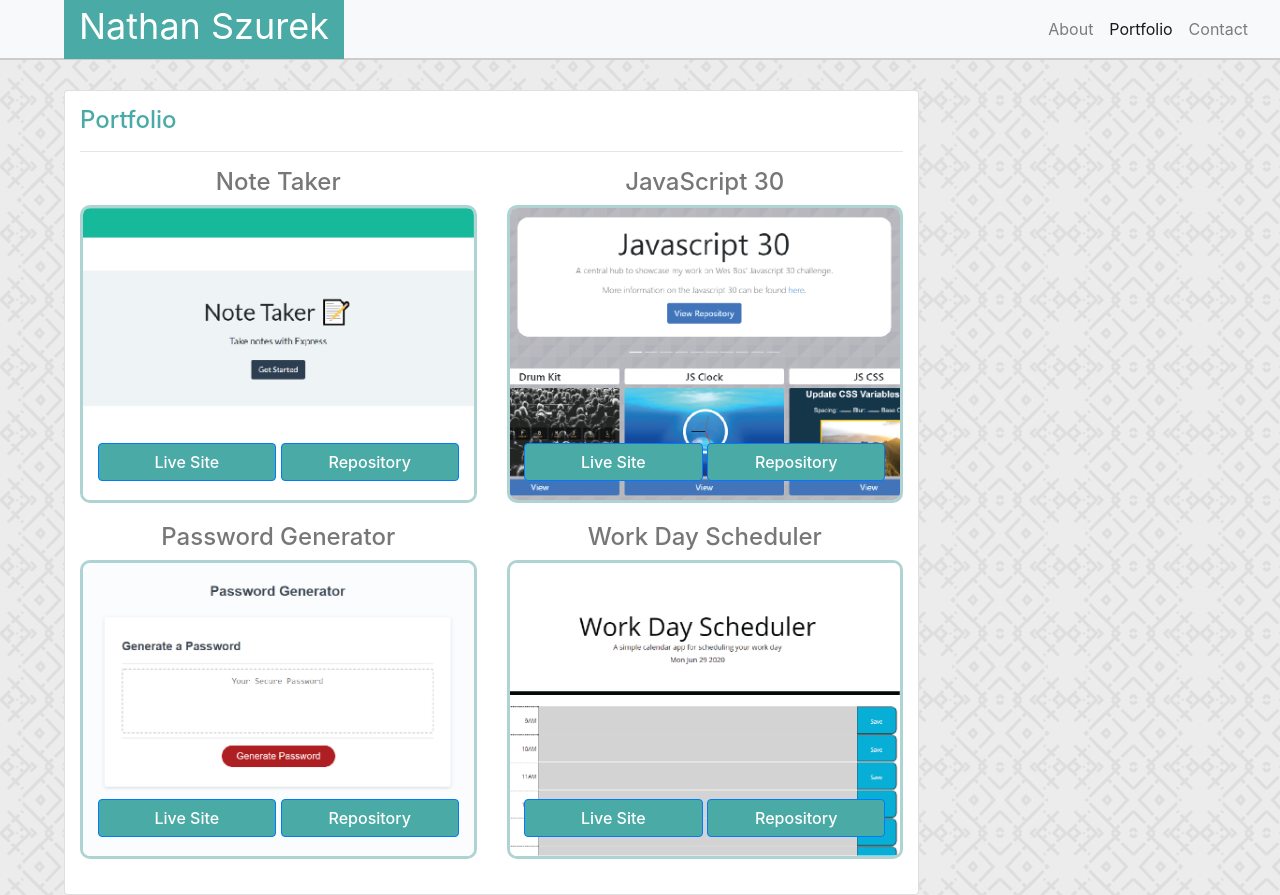
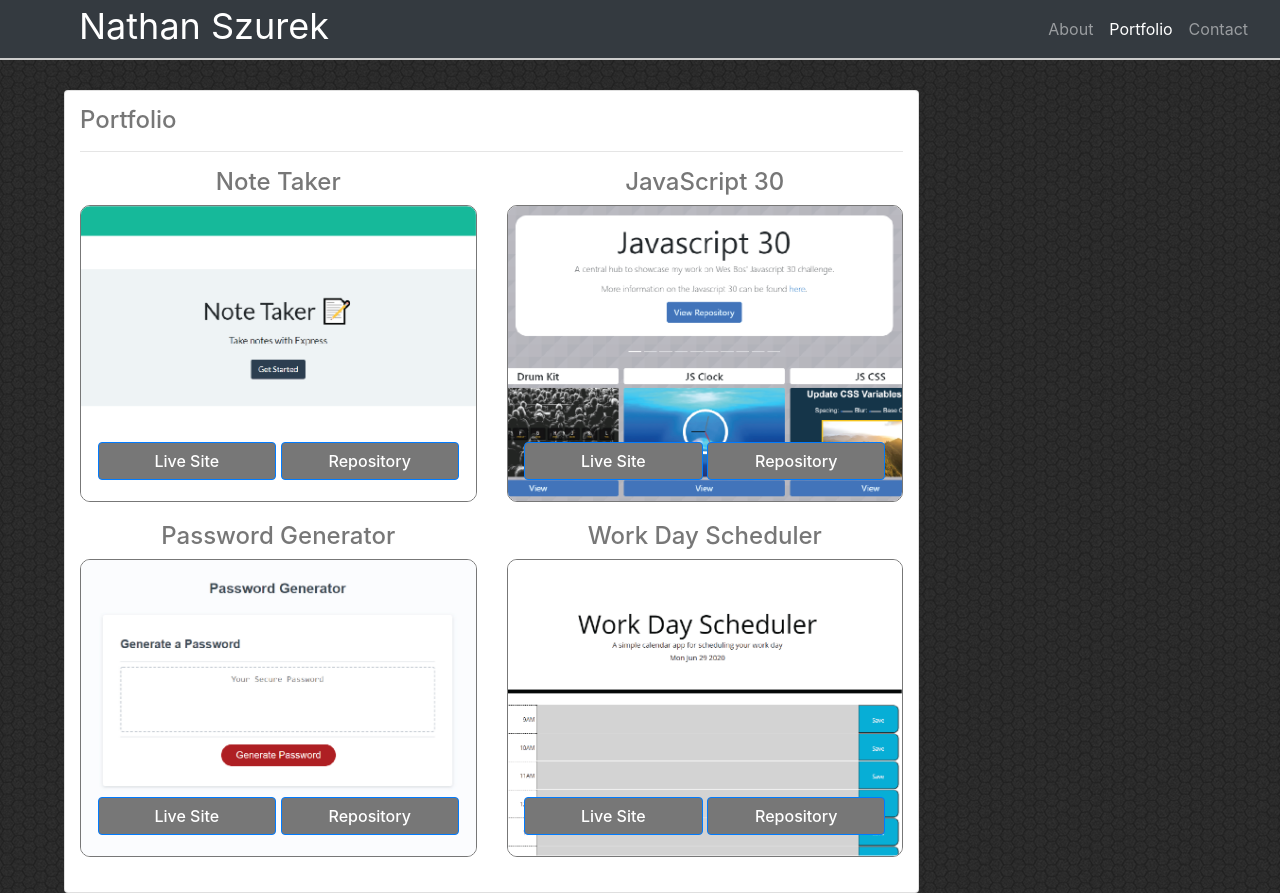
Before and after one commit to NathanSzu/ResponsivePortfolio, a plain HTML site: page portfolio.html in a window 1280 px wide. Drawn offline with nearby package versions, Linux system fonts and the light colour scheme.

Commit message:
Re-themed the website

```diff
--- a/portfolio.html
+++ b/portfolio.html
@@ -11,7 +11,7 @@
     <link rel="stylesheet" href="style.css">
   </head>
   <body>
-        <nav class="navbar flex-row-reverse navbar-expand navbar-light bg-light">
+        <nav class="navbar flex-row-reverse navbar-expand navbar-dark bg-dark">
           <div class="brand">
               <span class="brand-text">Nathan Szurek</span>
           </div>
--- a/style.css
+++ b/style.css
@@ -1,7 +1,7 @@
 /* Site defaults. */
 
 body {
-    background-image: url(Assets/herringbone.png);
+    background-image: url(Assets/dark-honeycomb.png);
 }
 
  /* Regular font color */
@@ -12,7 +12,7 @@ body {
 
 /* Regular heading color. */
 .h {
-    color: #4aaaa5;
+    color: #777;
 }
 
 ul {
@@ -53,7 +53,6 @@ nav {
     left: 5%;
     float: left;
     height: 60px;
-    background-color: #4aaaa5;
     padding-left: 15px;
     padding-right: 15px;
 }
@@ -199,15 +198,15 @@ nav {
 }
 
 .img-border {
-    border: #aed3d2;
+    border: #777;
     border-style: solid;
     border-radius: 10px;
-    border-width: 3px;
+    border-width: 1px;
 
 }
 
 /* Contact. */
 
 .btn {
-    background-color: #4aaaa5;
+    background-color: #777;
 }
```
Also changed, not shown: contact.html (+1 -1 lines), index.html (+4 -1 lines), Assets/dark-honeycomb.png (added), Assets/herringbone.png (deleted), Assets/vintage-wallpaper.png (added).
